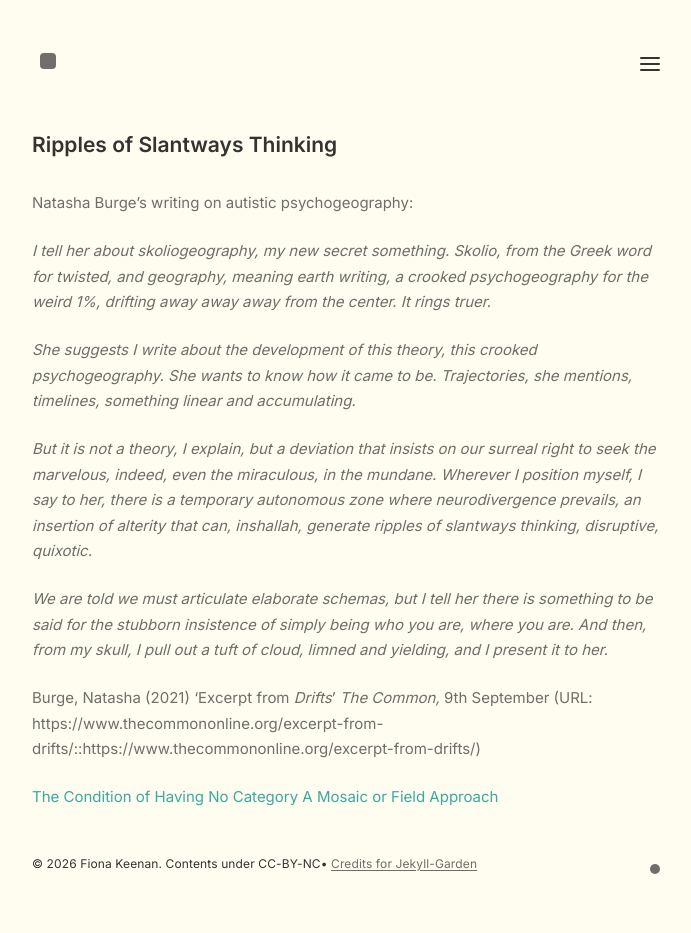
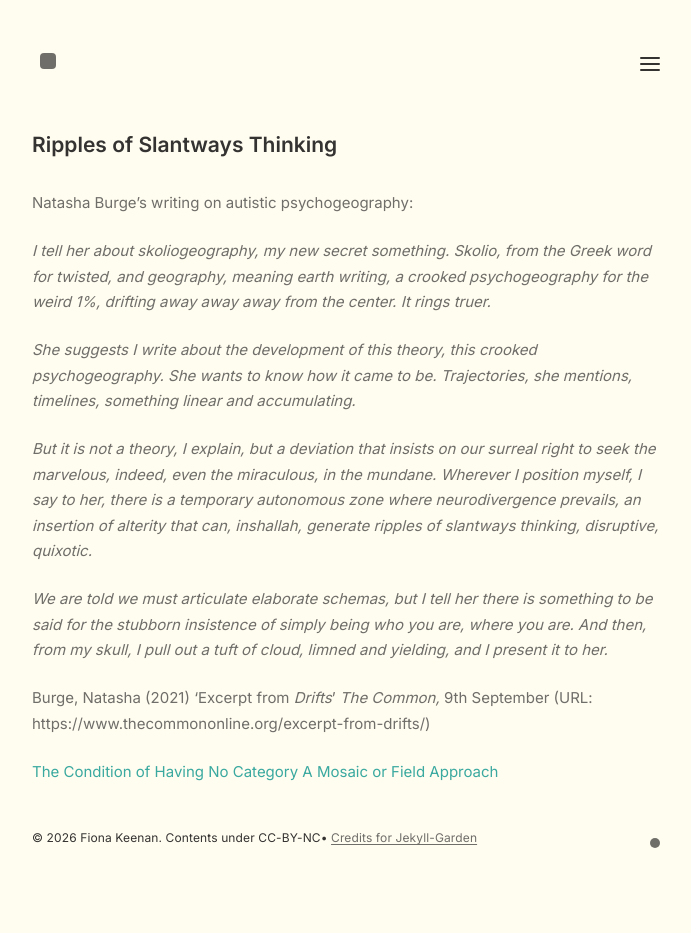
Before and after one commit to fionatkeenan/fionatkeenan.github.io, a Jekyll site: the page built from _notes/Public/Ripples of Slantways Thinking.md, in a window 1280 px wide. Shown: the whole page, without its empty margins (293-984 px from the left). Built offline with Jekyll 4.4.1, drawn with Linux system fonts in a browser that asks for light colours; after the commit the page ends 907 px from its top, so only the background shows below that; some of the changed lines change nothing that is shown.

Commit message:
Update Ripples of Slantways Thinking.md

```diff
--- a/_notes/Public/Ripples of Slantways Thinking.md
+++ b/_notes/Public/Ripples of Slantways Thinking.md
@@ -19,7 +19,7 @@ Natasha Burge's writing on autistic psychogeography:
 *We are told we must articulate elaborate schemas, but I tell her there is something to be said for the stubborn insistence of simply being who you are, where you are. And then, from my skull, I pull out a tuft of cloud, limned and yielding, and I present it to her.*
 
 
-Burge, Natasha (2021) 'Excerpt from *Drifts*' *The Common,* 9th September (URL: https://www.thecommononline.org/excerpt-from-drifts/::https://www.thecommononline.org/excerpt-from-drifts/)
+Burge, Natasha (2021) 'Excerpt from *Drifts*' *The Common,* 9th September (URL: https://www.thecommononline.org/excerpt-from-drifts/)
 
 
 [[The Condition of Having No Category]]
```
